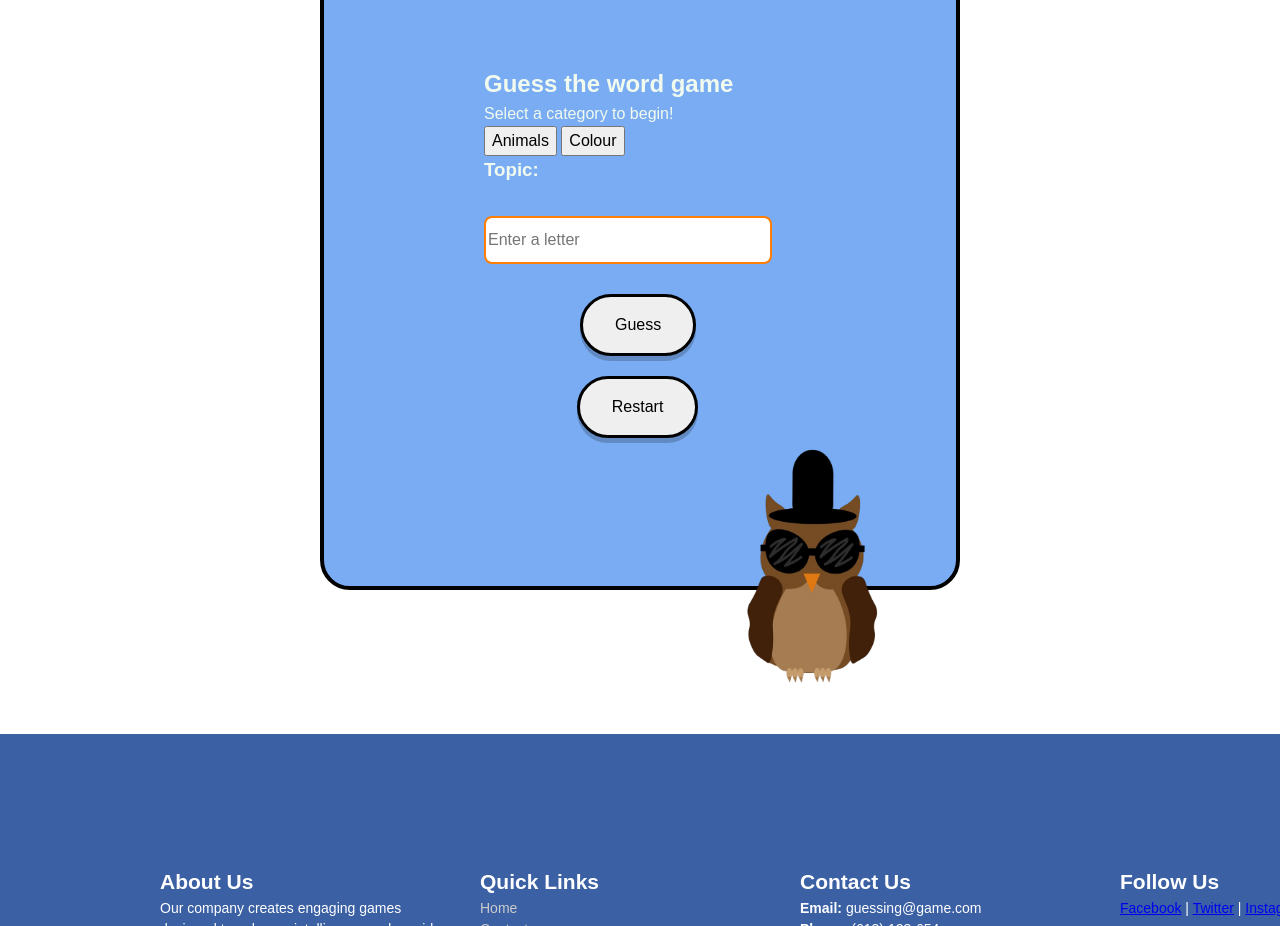
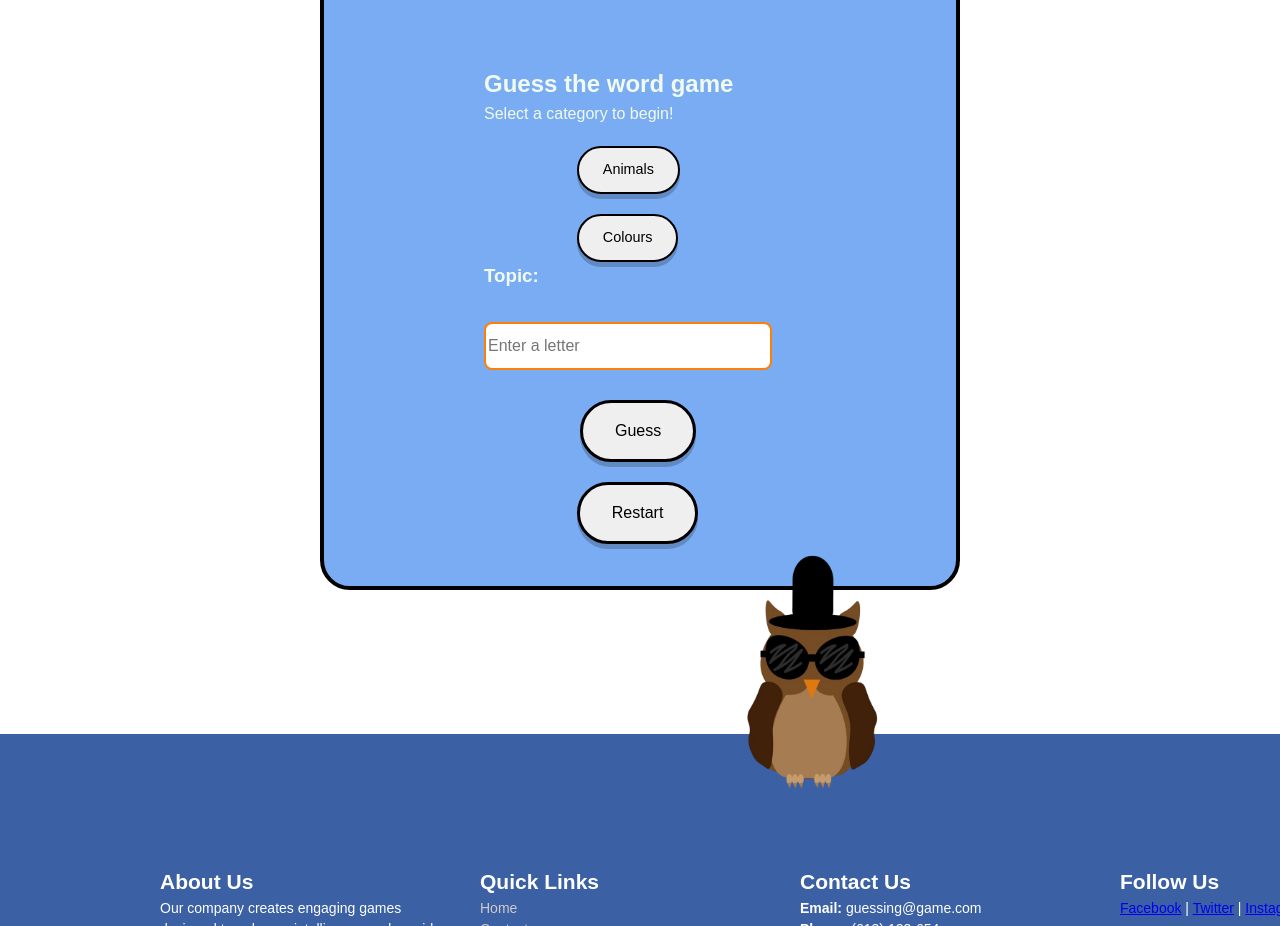
Before and after one commit to irm1005-itec1005-fall-2023/assignment-05-webwhisper, a plain HTML site: page index.html in a window 1280 px wide. Shown: the part 1000-1926 px from the top of the page. Drawn offline with Linux system fonts and the light colour scheme.

Commit message:
buttons styled

```diff
--- a/index.html
+++ b/index.html
@@ -57,9 +57,9 @@
         <div class="item1">
           <h2>Guess the word game</h2>
           <p>Select a category to begin!</p>
-          <div>
+          <div class="category-buttons">
             <button onclick="selectCategory(1)">Animals</button>
-            <button onclick="selectCategory(2)">Colour</button>
+            <button onclick="selectCategory(2)">Colours</button>
           </div>
           <h3 id="selectedCategory">Topic:</h3>
           <div id="wordContainer" class="word-container"></div> <!-- This ID should match the one in createSquares function -->
--- a/style.css
+++ b/style.css
@@ -161,6 +161,32 @@ h1 {
 }
 
 /*btn*/
+
+.category-buttons {
+  justify-content: center;
+  align-items: center;
+}
+
+.category-buttons button {
+  text-decoration: none;
+  padding: 0.7rem 1.5rem;
+  border-radius: 2rem;
+  border: 2px solid black;
+  box-shadow: 0 5px rgba(0,0,0,0.2);
+  transition: background-color 0.3s;
+  cursor: pointer;
+  margin-right: 20px;
+  margin-left: 5.8rem;
+  margin-top: 20px;
+  font-size: 0.9rem;
+}
+
+.category-buttons button:hover {
+  box-shadow: none;
+  background-color: rgb(71, 93, 255); /* Background color changes to red on hover */
+  transform: translateY(5px); /* Move down 5px on hover */
+}
+
 .btn-refresh{
   text-decoration: none;
   padding: 1rem 2rem;
```
